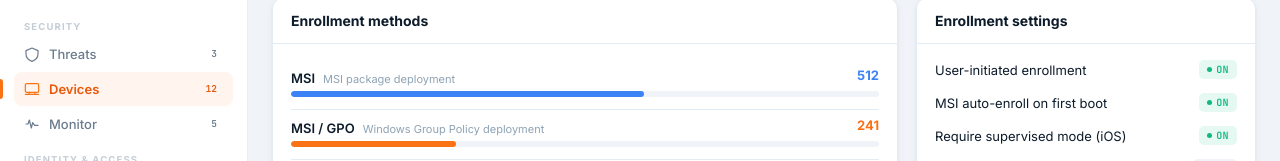
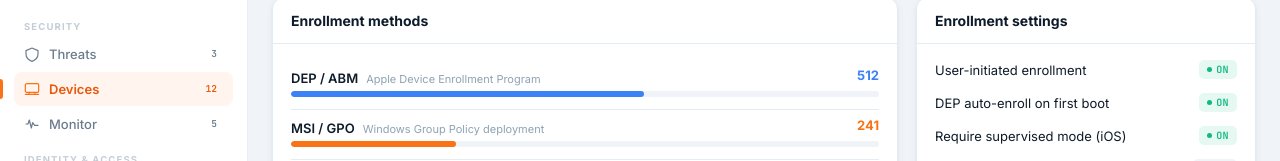
Before and after one commit to umamaheswari-terralogic/flyview-xdr-demo, a React (Vite) app: page /devices in a window 1280 px wide. Both pictures are taken after a click on the link "Enrollment". Shown: the part 203-364 px from the top of the page. Built offline with nearby package versions, Linux system fonts and the light colour scheme; no server answers.

Commit message:
fix(devices): Mac/iOS enrollment = DEP, Windows = MSI

```diff
--- a/src/mock-data/devices.json
+++ b/src/mock-data/devices.json
@@ -39,7 +39,7 @@
         "platform": "🍎 macOS 14.5",
         "status": "COMPLIANT",
         "statusCls": "ok",
-        "enrollment": "MSI",
+        "enrollment": "DEP",
         "lastSeen": "2 min"
       },
       {
@@ -57,7 +57,7 @@
         "platform": "📱 iPadOS 17.4",
         "status": "COMPLIANT",
         "statusCls": "ok",
-        "enrollment": "MSI",
+        "enrollment": "DEP",
         "lastSeen": "1 min"
       },
       {
@@ -75,7 +75,7 @@
         "platform": "🍎 macOS 13.7",
         "status": "NON-COMPLIANT",
         "statusCls": "cr",
-        "enrollment": "MSI",
+        "enrollment": "DEP",
         "lastSeen": "32 min"
       },
       {
--- a/src/pages/Devices/tabs/AllDevices.jsx
+++ b/src/pages/Devices/tabs/AllDevices.jsx
@@ -5,16 +5,16 @@ import { DeviceService } from '../../../services/DeviceService.js'
 import { API_BASE } from '../../../config.js'
 
 const EXTRA_DEVICES = [
-  { name: 'MAC-Sandeep-4102',  user: 'sandeep.m@terralogic.com',   platform: '🍎 macOS 14.5',  status: 'COMPLIANT',     statusCls: 'ok', enrollment: 'MSI',         lastSeen: '3 min'  },
-  { name: 'MAC-Girish-4103',   user: 'girish.d@terralogic.com',    platform: '🍎 macOS 14.4',  status: 'COMPLIANT',     statusCls: 'ok', enrollment: 'MSI',         lastSeen: '5 min'  },
+  { name: 'MAC-Sandeep-4102',  user: 'sandeep.m@terralogic.com',   platform: '🍎 macOS 14.5',  status: 'COMPLIANT',     statusCls: 'ok', enrollment: 'DEP',         lastSeen: '3 min'  },
+  { name: 'MAC-Girish-4103',   user: 'girish.d@terralogic.com',    platform: '🍎 macOS 14.4',  status: 'COMPLIANT',     statusCls: 'ok', enrollment: 'DEP',         lastSeen: '5 min'  },
   { name: 'LT-Laiju-4711',     user: 'laiju.g@terralogic.com',     platform: '⊞ Windows 11',   status: 'COMPLIANT',     statusCls: 'ok', enrollment: 'MSI',         lastSeen: '7 min'  },
   { name: 'LT-Maqsood-4712',   user: 'maqsood.a@terralogic.com',   platform: '⊞ Windows 11',   status: 'NON-COMPLIANT', statusCls: 'cr', enrollment: 'MSI',         lastSeen: '22 min' },
-  { name: 'MOB-Sagarika-4905', user: 'sagarika.d@terralogic.com',  platform: '📱 iOS 17.5',     status: 'COMPLIANT',     statusCls: 'ok', enrollment: 'MSI',         lastSeen: '1 min'  },
-  { name: 'MOB-Sugam-4906',    user: 'sugam.y@terralogic.com',     platform: '📱 iOS 17.4',     status: 'COMPLIANT',     statusCls: 'ok', enrollment: 'MSI',         lastSeen: '4 min'  },
+  { name: 'MOB-Sagarika-4905', user: 'sagarika.d@terralogic.com',  platform: '📱 iOS 17.5',     status: 'COMPLIANT',     statusCls: 'ok', enrollment: 'DEP',         lastSeen: '1 min'  },
+  { name: 'MOB-Sugam-4906',    user: 'sugam.y@terralogic.com',     platform: '📱 iOS 17.4',     status: 'COMPLIANT',     statusCls: 'ok', enrollment: 'DEP',         lastSeen: '4 min'  },
   { name: 'MOB-Monika-4703',   user: 'monika.m@terralogic.com',    platform: '🤖 Android 14',   status: 'GRACE PERIOD',  statusCls: 'hi', enrollment: 'Work Profile', lastSeen: '11 min' },
   { name: 'LT-Praveen-4421',   user: 'praveen.s@terralogic.com',   platform: '⊞ Windows 10',   status: 'NON-COMPLIANT', statusCls: 'cr', enrollment: 'MSI',         lastSeen: '45 min' },
-  { name: 'MAC-Lavanya-4055',  user: 'lavanya.v@terralogic.com',   platform: '🍎 macOS 13.6',  status: 'COMPLIANT',     statusCls: 'ok', enrollment: 'MSI',         lastSeen: '9 min'  },
-  { name: 'MOB-Praneetha-4923',user: 'praneetha.m@terralogic.com', platform: '📱 iPadOS 17.3', status: 'COMPLIANT',     statusCls: 'ok', enrollment: 'MSI',         lastSeen: '2 min'  },
+  { name: 'MAC-Lavanya-4055',  user: 'lavanya.v@terralogic.com',   platform: '🍎 macOS 13.6',  status: 'COMPLIANT',     statusCls: 'ok', enrollment: 'DEP',         lastSeen: '9 min'  },
+  { name: 'MOB-Praneetha-4923',user: 'praneetha.m@terralogic.com', platform: '📱 iPadOS 17.3', status: 'COMPLIANT',     statusCls: 'ok', enrollment: 'DEP',         lastSeen: '2 min'  },
 ]
 
 const PLATFORMS = ['All', 'macOS', 'Windows', 'iOS / iPadOS', 'Android']
--- a/src/pages/Devices/tabs/Enrollment.jsx
+++ b/src/pages/Devices/tabs/Enrollment.jsx
@@ -1,17 +1,17 @@
 import StatusBadge from '../../../components/StatusBadge.jsx'
 
 const METHODS = [
-  { method: 'MSI',          devices: 512, pct: 60, color: 'var(--info)',   desc: 'MSI package deployment' },
+  { method: 'DEP / ABM',    devices: 512, pct: 60, color: 'var(--info)',   desc: 'Apple Device Enrollment Program' },
   { method: 'MSI / GPO',    devices: 241, pct: 28, color: 'var(--orange)', desc: 'Windows Group Policy deployment' },
   { method: 'Work Profile', devices: 71,  pct:  9, color: 'var(--ok)',     desc: 'Android Enterprise Work Profile' },
   { method: 'Manual',       devices: 23,  pct:  3, color: 'var(--med)',    desc: 'User self-enrollment via portal' },
 ]
 
 const PENDING = [
-  { name: 'CORP-MAC-199',  user: 'new.hire1@terralogic.com', platform: '🍎 macOS 14.5',  method: 'MSI',          requested: '2h ago',  status: 'AWAITING DEVICE', cls: 'ne' },
+  { name: 'CORP-MAC-199',  user: 'new.hire1@terralogic.com', platform: '🍎 macOS 14.5',  method: 'DEP',          requested: '2h ago',  status: 'AWAITING DEVICE', cls: 'ne' },
   { name: 'WIN-SALES-031', user: 'new.hire2@terralogic.com', platform: '⊞ Windows 11',   method: 'MSI',          requested: '4h ago',  status: 'PENDING POLICY',  cls: 'hi' },
   { name: 'DROID-OPS-09',  user: 'new.hire3@terralogic.com', platform: '🤖 Android 14',  method: 'Work Profile', requested: '1d ago',  status: 'AWAITING DEVICE', cls: 'ne' },
-  { name: 'CORP-iPAD-31',  user: 'new.hire4@terralogic.com', platform: '📱 iPadOS 17.4', method: 'MSI',          requested: '1d ago',  status: 'ENROLLED',        cls: 'ok' },
+  { name: 'CORP-iPAD-31',  user: 'new.hire4@terralogic.com', platform: '📱 iPadOS 17.4', method: 'DEP',          requested: '1d ago',  status: 'ENROLLED',        cls: 'ok' },
   { name: 'WIN-DEV-055',   user: 'new.hire5@terralogic.com', platform: '⊞ Windows 11',   method: 'MSI',          requested: '2d ago',  status: 'ENROLLED',        cls: 'ok' },
 ]
 
@@ -58,7 +58,7 @@ export default function Enrollment() {
           <div className="card-b" style={{ display: 'flex', flexDirection: 'column', gap: 14 }}>
             {[
               { label: 'User-initiated enrollment',   on: true },
-              { label: 'MSI auto-enroll on first boot', on: true },
+              { label: 'DEP auto-enroll on first boot', on: true },
               { label: 'Require supervised mode (iOS)', on: true },
               { label: 'Allow personal devices (BYOD)', on: false },
               { label: 'Block jailbroken devices',    on: true },
```
